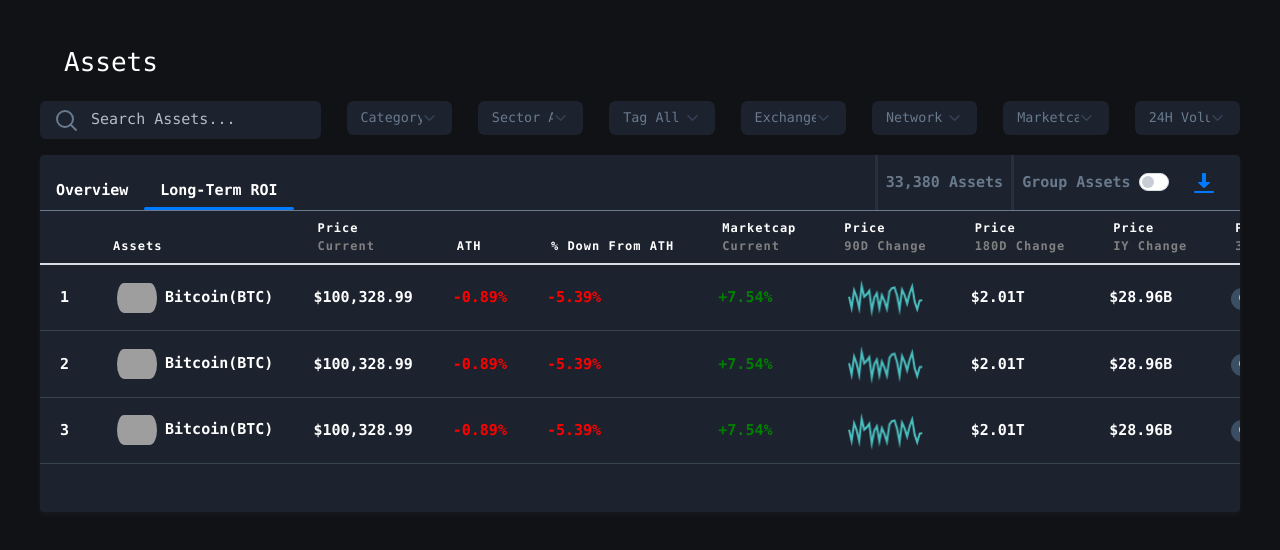
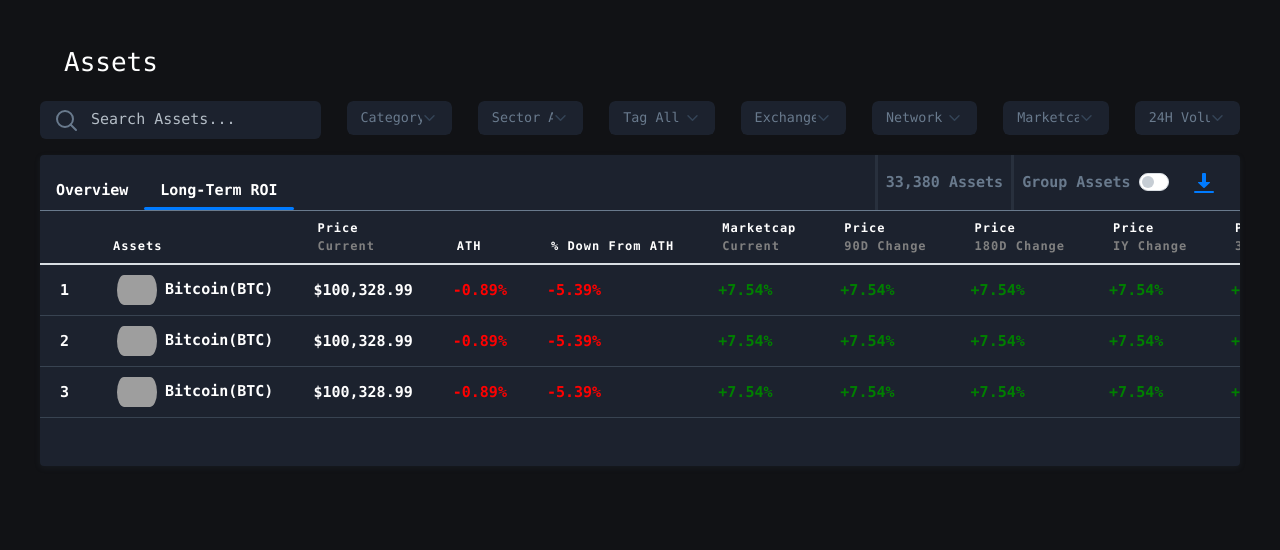
Before and after one commit to solomonyusuf/cryptobit, a Vue app: page / in a window 1280 px wide. Both pictures are taken after a click on the link "Long-Term ROI". Shown: the top 550 px of the page. Built offline with nearby package versions, Linux system fonts and the light colour scheme; grey boxes are pictures that could not be loaded; the HTML template or start-up script is replaced by a standard one.

Commit message:
modified table

```diff
--- a/src/components/pages/ListView.vue
+++ b/src/components/pages/ListView.vue
@@ -141,7 +141,7 @@ const overview_list = [
           <template #long-term>
             <tr v-for="(row, index) in overview_list" :key="index" style="border-color:#384351;">
               <td class="sticky-column">{{ index + 1 }}</td>
-              <td class="sticky-column">
+              <td class="sticky-column" style="width:500px;">
                 <AssetWidget
                   :image="row[0]"
                   :title="row[1]"
@@ -153,15 +153,12 @@ const overview_list = [
               <td><PercentageWidget :amount="row[5]" color="red"/></td>
               <td><PercentageWidget :amount="row[6]" color="green"/></td>
               <td>
-                <LineChartWidget
-                  :data="data"
-                  :labels="labels"
-                  :options="{ lineColor: 'rgba(255, 99, 132, 1)', pointColor: 'rgba(255, 99, 132, 1)' }"
-                />
+                <PercentageWidget :amount="row[6]" color="green"/>
               </td>
-              <td><PriceWidget :amount="row[7]" symbol="$"/></td>
-              <td><PriceWidget :amount="row[8]" symbol="$"/></td>
-              <td><PillWidget :title="row[9]"/></td>
+              <td><PercentageWidget :amount="row[6]" color="green"/></td>
+              <td><PercentageWidget :amount="row[6]" color="green"/></td>
+              <td><PercentageWidget :amount="row[6]" color="green"/></td>
+              <td><PercentageWidget :amount="row[6]" color="green"/></td>
             </tr>
           </template>
 
```
